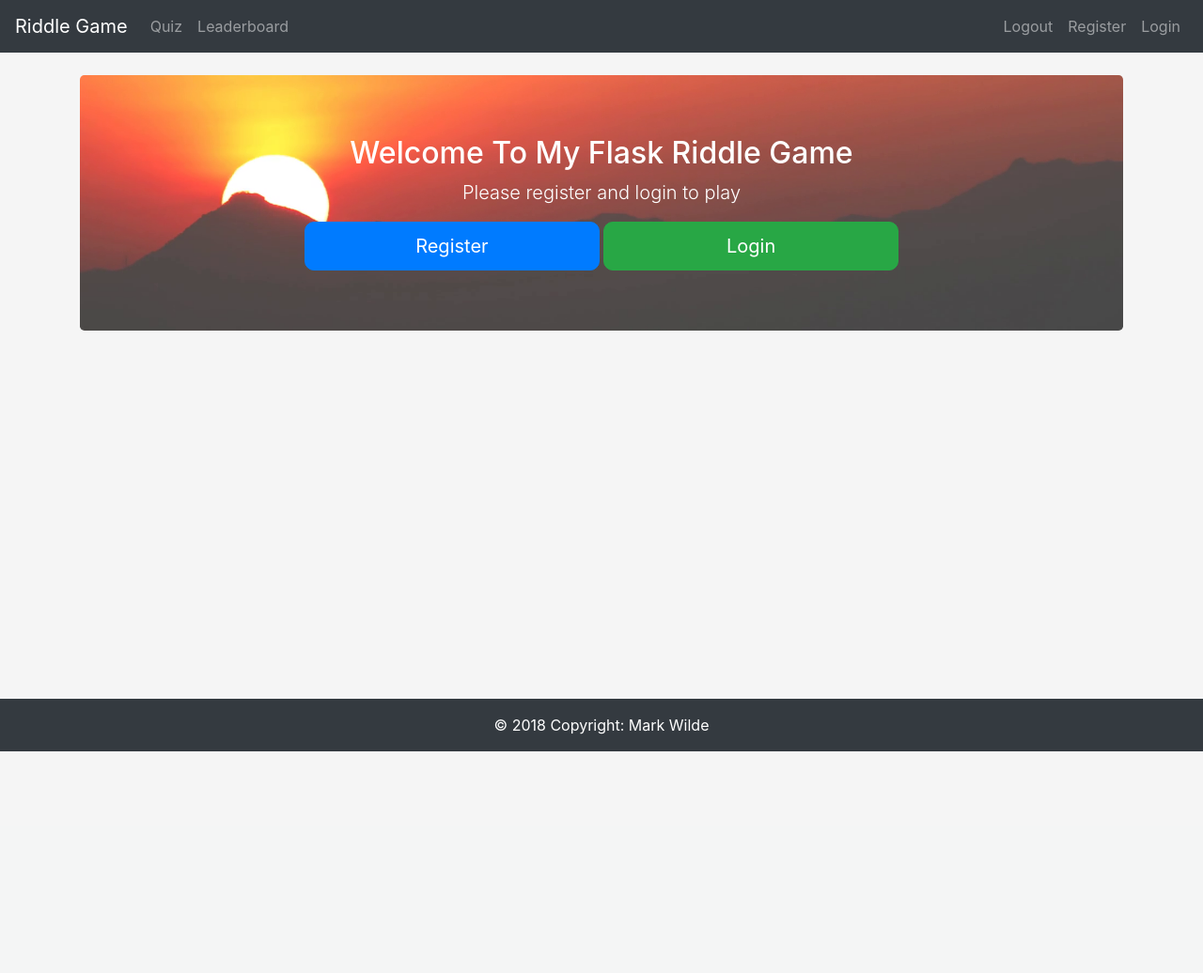
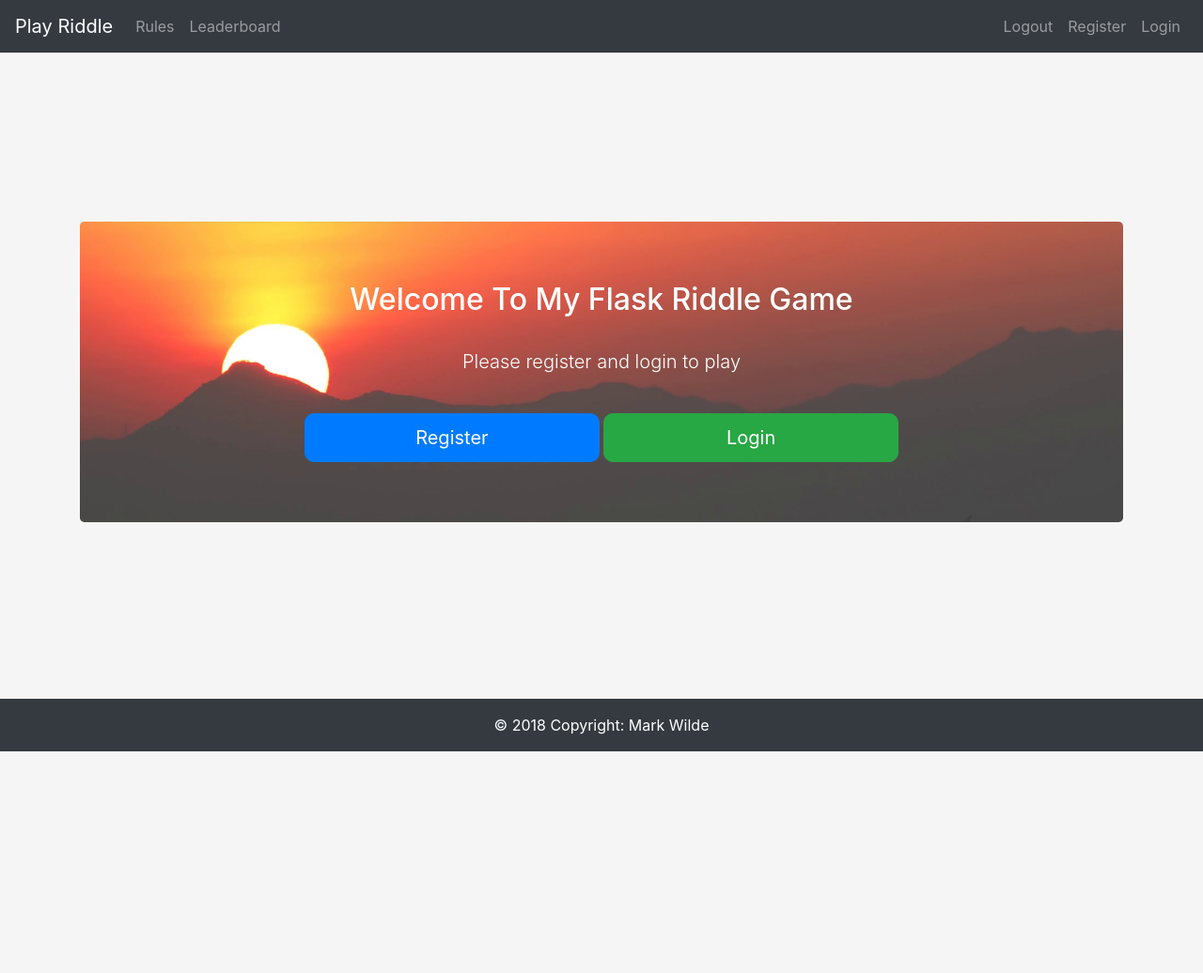
Before and after one commit to markwilde33/CI-project-three, a Flask app: page / in a window 1280 px wide. Shown: the whole page at 94% size. Before the commit the page ends 800 px from the top, so only its background shows below. Run offline with Flask 2, Linux system fonts and the light colour scheme; some libraries are stand-ins or nearby versions.

Commit message:
Added an index-styles class to index page, swapped tw urls around in _navbar and changed two navbar menu names

```diff
--- a/templates/includes/_navbar.html
+++ b/templates/includes/_navbar.html
@@ -1,5 +1,5 @@
 <nav class="navbar navbar-expand-lg navbar-dark bg-dark">
-   <a class="navbar-brand" href="{{ url_for('index') }}">Riddle Game</a>
+   <a class="navbar-brand" href="{{ url_for('play_quiz') }}">Play Riddle</a>
    <button class="navbar-toggler" type="button" data-toggle="collapse" data-target="#navbarNav" aria-controls="navbarNav"
       aria-expanded="false" aria-label="Toggle navigation">
       <span class="navbar-toggler-icon"></span>
@@ -7,7 +7,7 @@
    <div class="collapse navbar-collapse" id="navbarNav">
       <ul class="navbar-nav mr-auto">
          <li class="nav-item">
-            <a class="nav-link" href="{{ url_for('start_quiz') }}">Quiz</a>
+            <a class="nav-link" href="{{ url_for('start_quiz') }}">Rules</a>
          </li>
          <li class="nav-item">
             <a class="nav-link" href="#">Leaderboard</a>
--- a/templates/index.html
+++ b/templates/index.html
@@ -1,10 +1,12 @@
 {% extends 'base.html' %}
 {% block content %}
-<div class="container">
+<div class="container index-styles">
    <div class="jumbotron style-two text-center mt-4">
       <h2>Welcome To My Flask Riddle Game</h2>
+      <br>
       {% if session.logged_in == NULL %}
       <p class="lead">Please register and login to play</p>
+      <br>
       <a href="{{ url_for('register') }}" class="btn btn-primary btn-lg">Register</a>
       <a href="{{ url_for('login') }}" class="btn btn-success btn-lg">Login</a>
       {% endif %}
```
